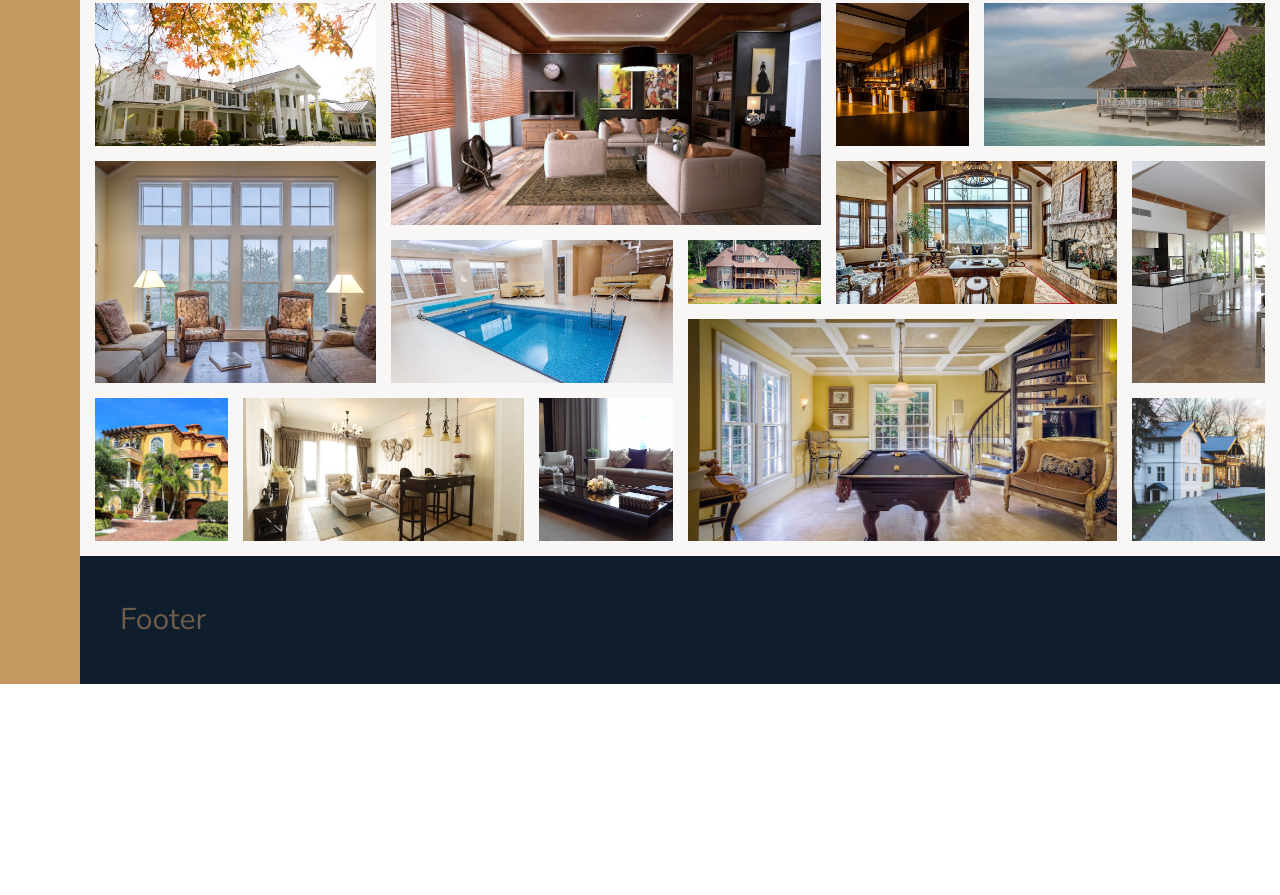
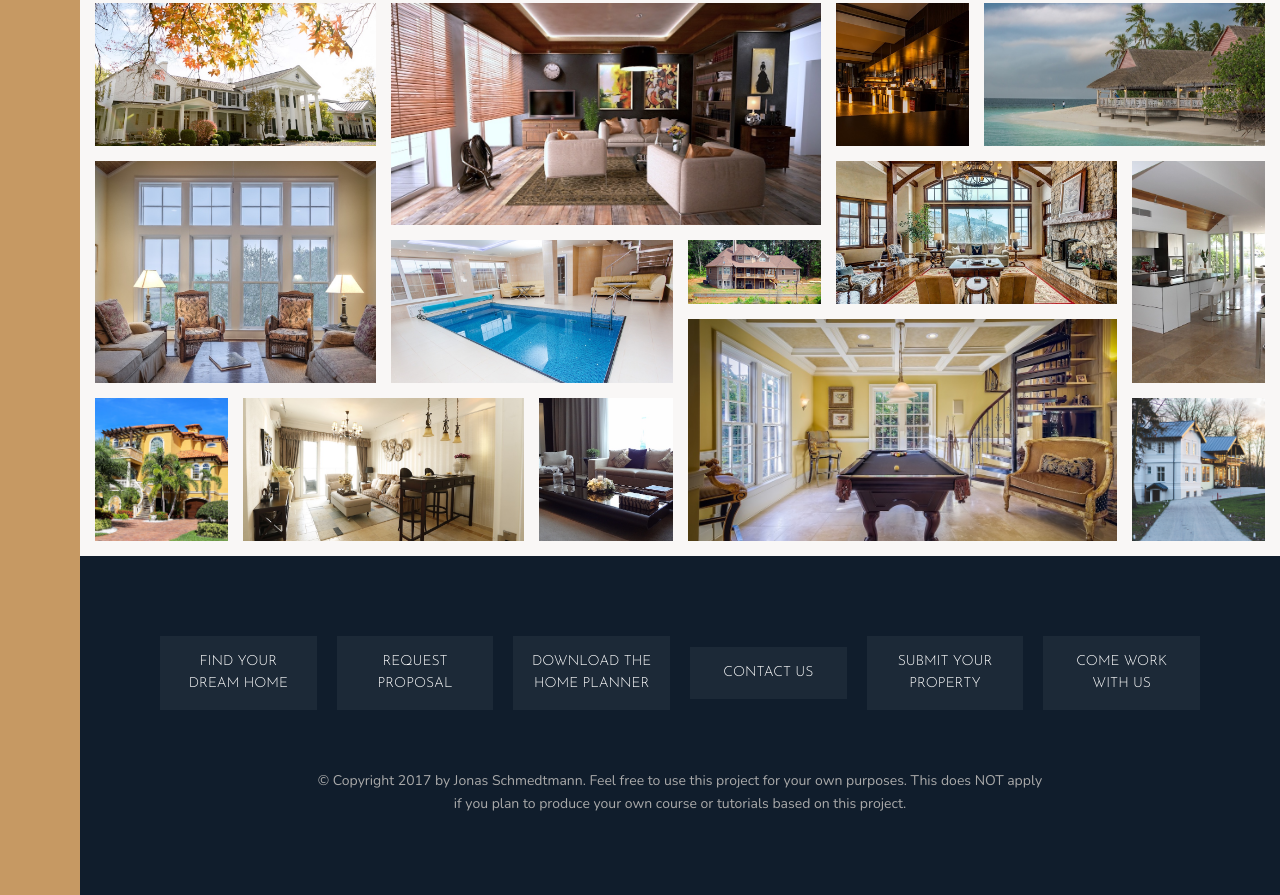
Before and after one commit to la-viza/Nexter-Project, a plain HTML site: page index.html in a window 1280 px wide. Shown: the part 3176-4071 px from the top of the page. Before the commit the page ends 3860 px from the top, so only its background shows below. Drawn offline with nearby package versions, Linux system fonts and the light colour scheme.

Commit message:
Finished the Footer

```diff
--- a/index.html
+++ b/index.html
@@ -389,6 +389,30 @@
 
     </section>
     </section>
-    <footer class="footer">Footer</footer>
+    <footer class="footer">
+        <ul class="nav">
+            <li class="nav__item">
+                <a href="#" class="nav__link">Find your dream home</a>
+            </li>
+            <li class="nav__item">
+                <a href="#" class="nav__link">Request proposal</a>
+            </li>
+            <li class="nav__item">
+                <a href="#" class="nav__link">Download the home planner</a>
+            </li>
+            <li class="nav__item">
+                <a href="#" class="nav__link">Contact us</a>
+            </li>
+            <li class="nav__item">
+                <a href="#" class="nav__link">Submit your property</a>
+            </li>
+            <li class="nav__item">
+                <a href="#" class="nav__link">Come work with us</a>
+            </li>
+        </ul>
+        <p class="copyright">
+                &copy; Copyright 2017 by Jonas Schmedtmann. Feel free to use this project for your own purposes. This does NOT apply if you plan to produce your own course or tutorials based on this project.
+            </p>
+    </footer>
   </body>
 </html>
--- a/sass/_footer.scss
+++ b/sass/_footer.scss
@@ -1,4 +1,44 @@
 .footer {
   background-color: $color-secondary;
   grid-column: full-start / full-end;
+  padding: 8rem;
+
+  .nav {
+    list-style: none;
+
+    display: grid;
+    grid-template-columns: repeat(auto-fit, minmax(15rem, 1fr));
+    grid-gap: 2rem;
+    align-items: center;
+
+    &__link:link,
+    &__link:visited {
+      font-size: 1.4rem;
+      color: #fff;
+      text-decoration: none;
+      font-family: $font-display;
+      text-transform: uppercase;
+      text-align: center;
+      padding: 1.5rem;
+      display: block;
+      transition: all 0.2s;
+
+      background-color: rgba(#fff, 0.05);
+    }
+
+    &__link:hover,
+    &__link:active {
+      background-color: rgba(#fff, 0.05);
+      transform: translateY(-3px);
+    }
+  }
+  .copyright {
+    font-size: 1.4rem;
+    color: $color-grey-light-2;
+    margin-top: 6rem;
+    margin-right: auto;
+    margin-left: auto;
+    text-align: center;
+    width: 70%;
+  }
 }
```
Also changed, not shown: sass/main.css, 1 other file.
